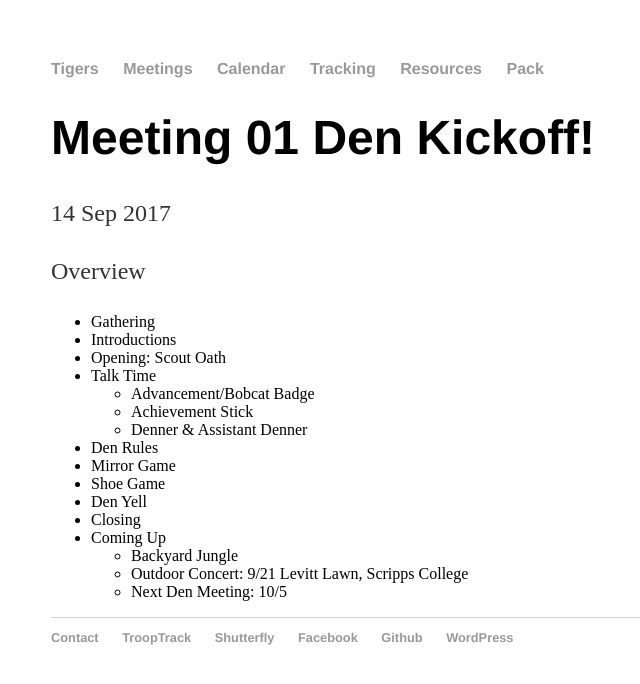
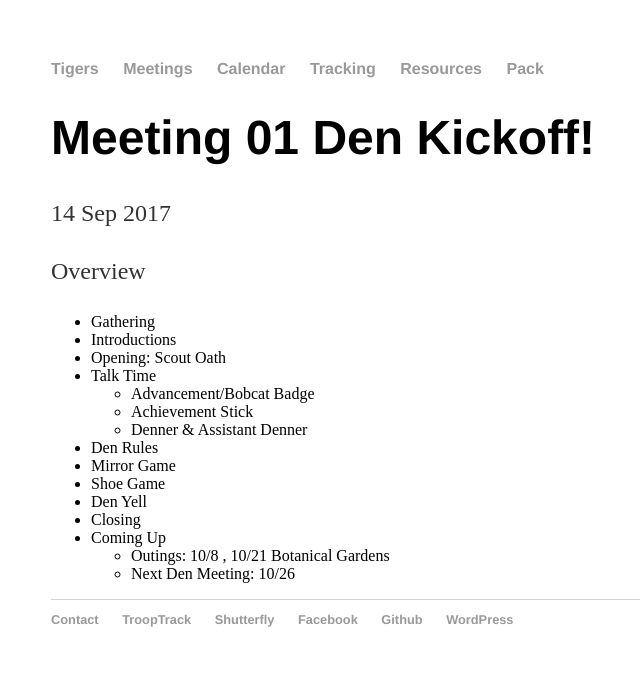
Before and after one commit to clare-pack818/clare-pack818.github.io, a Jekyll site: the page built from _posts/2017-09-14-Meeting-01-Den-Kickoff!.md, in a window 1280 px wide. Shown: the top 684 px of the page, without its empty margins (141-781 px from the left). Built offline with Jekyll 4.4.1, drawn with Linux system fonts in a browser that asks for light colours; our own code applies the rules of GitHub Pages for plain Markdown files.

Commit message:
Update 2017-09-14-Meeting-01-Den-Kickoff!.md

```diff
--- a/_posts/2017-09-14-Meeting-01-Den-Kickoff!.md
+++ b/_posts/2017-09-14-Meeting-01-Den-Kickoff!.md
@@ -18,9 +18,8 @@ Overview
 <li>Closing</li>
 <li>Coming Up
   <ul>
-    <li>Backyard Jungle</li>
-    <li>Outdoor Concert:  9/21 Levitt Lawn, Scripps College</li>
-    <li>Next Den Meeting:  10/5</li>
+    <li>Outings:  10/8 , 10/21 Botanical Gardens</li>
+    <li>Next Den Meeting:  10/26</li>
     </ul>
   </li>
 </ul>
```
